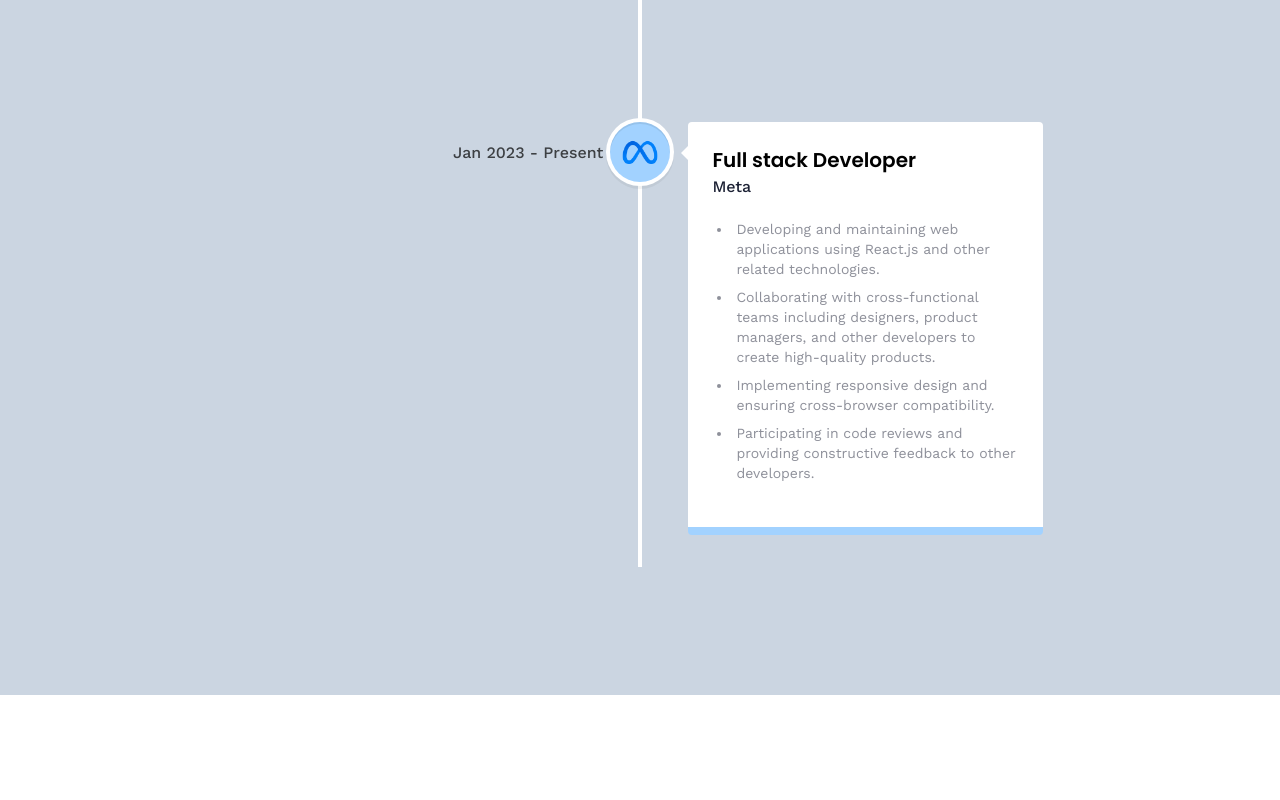
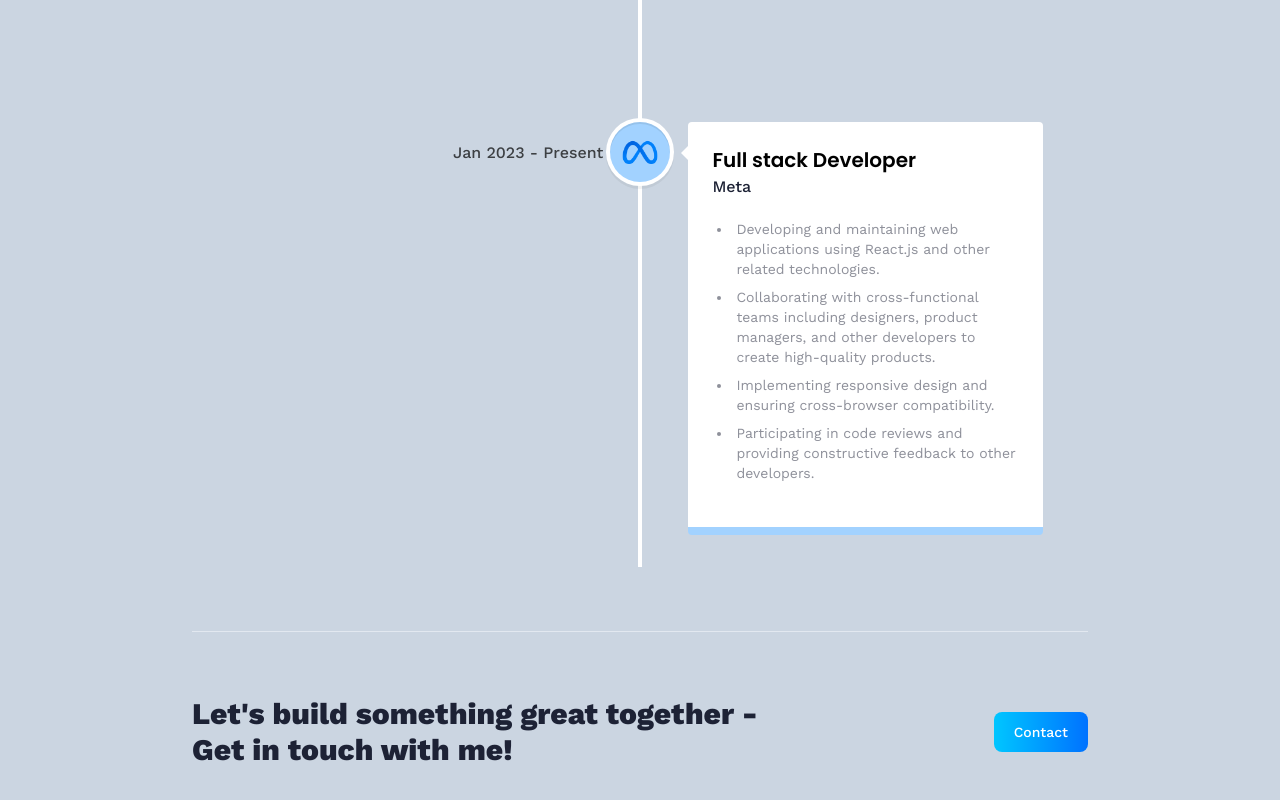
Before and after one commit to Thornrose/portfolio-threejs, a React (Vite) app: page /about in a window 1280 px wide. Shown: the part 2287-3087 px from the top of the page. Before the commit the page ends 2982 px from the top, so only its background shows below. Built offline with nearby package versions, Linux system fonts and the light colour scheme.

Commit message:
add call to action

```diff
--- a/src/App.jsx
+++ b/src/App.jsx
@@ -4,7 +4,7 @@ import Navbar from './components/Navbar';
 
 const App = () => {
   return (
-    <main className="bg-slate-300">
+    <main className="bg-slate-300 min-h-[100vh]">
       <BrowserRouter>
         <Navbar />
         <Routes>
--- /dev/null
+++ b/src/components/CTA.jsx
@@ -0,0 +1,15 @@
+import { Link } from "react-router-dom";
+
+const CallToAction = () => {
+  return (
+    <section className="cta">
+     <p className="cta-text">
+      Let&#39;s build something great together - <br className="sm:block hidden"/>
+      Get in touch with me!
+    </p>
+    <Link to="/contact" className="btn">Contact</Link>
+    </section>
+  )
+}
+
+export default CallToAction;
--- a/src/pages/About.jsx
+++ b/src/pages/About.jsx
@@ -3,6 +3,7 @@ import "react-vertical-timeline-component/style.min.css";
 
 
 import { skills, experiences } from "../constants"
+import CallToAction from "../components/CTA";
 
 const About = () => {
   return (
@@ -87,6 +88,9 @@ const About = () => {
           </VerticalTimeline>
         </div>
       </div>
+
+      <hr className="border-slate-200"/>
+      <CallToAction />
     </section>
   )
 }
```
